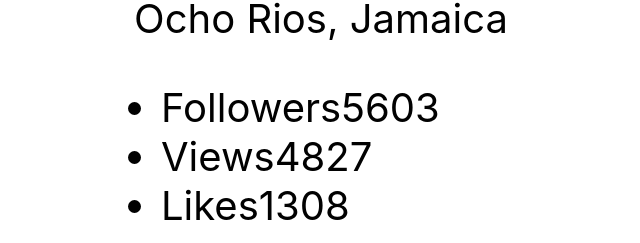
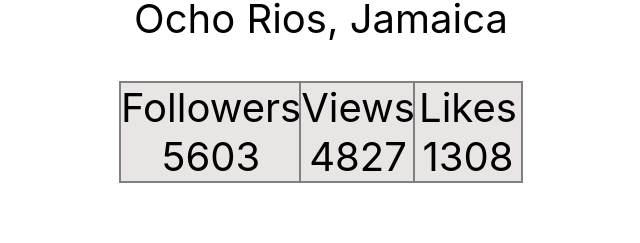
Before and after one commit to Anna-Sosiura/goit-react-hw-01-components, a React (Create React App) app: page / in a window 1280 px wide. Shown: the part 534-777 px from the top of the page, without its empty margins (319-959 px from the left). Built offline with nearby package versions, Linux system fonts and the light colour scheme.

Commit message:
commit(4)

```diff
--- a/src/components/Profile/Profile.jsx
+++ b/src/components/Profile/Profile.jsx
@@ -1,3 +1,4 @@
+import { List, Item } from './Profile.styled';
 export const Profile = ({ username, tag, location, avatar, stats }) => {
   return (
     <div className="profile">
@@ -13,20 +14,20 @@ export const Profile = ({ username, tag, location, avatar, stats }) => {
         <p className="location">{location}</p>
       </div>
 
-      <ul className="stats">
-        <li>
+      <List className="stats">
+        <Item>
           <span className="label">Followers</span>
           <span className="quantity">{stats.followers}</span>
-        </li>
-        <li>
+        </Item>
+        <Item>
           <span className="label">Views</span>
           <span className="quantity">{stats.views}</span>
-        </li>
-        <li>
+        </Item>
+        <Item>
           <span className="label">Likes</span>
           <span className="quantity">{stats.likes}</span>
-        </li>
-      </ul>
+        </Item>
+      </List>
     </div>
   );
 };
--- /dev/null
+++ b/src/components/Profile/Profile.styled.jsx
@@ -0,0 +1,17 @@
+import styled from '@emotion/styled';
+
+export const List = styled.li`
+  display: flex;
+  // gap: 5px;
+`;
+
+export const Item = styled.li`
+  display: flex;
+  flex-direction: column;
+  background-color: rgb(234, 229, 229);
+  width: 100%;
+  max-width: 250px;
+  margin: 0 auto;
+  outline: 2px solid grey;
+  align-items: center;
+`;
```
